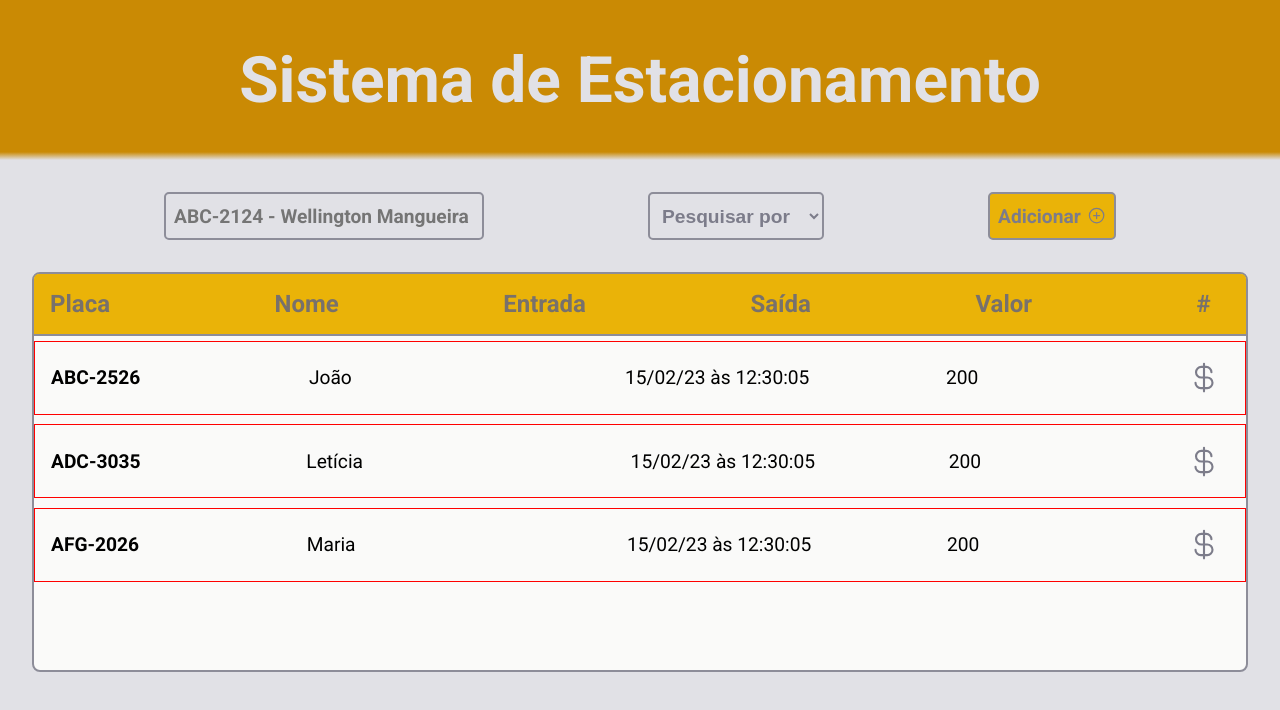
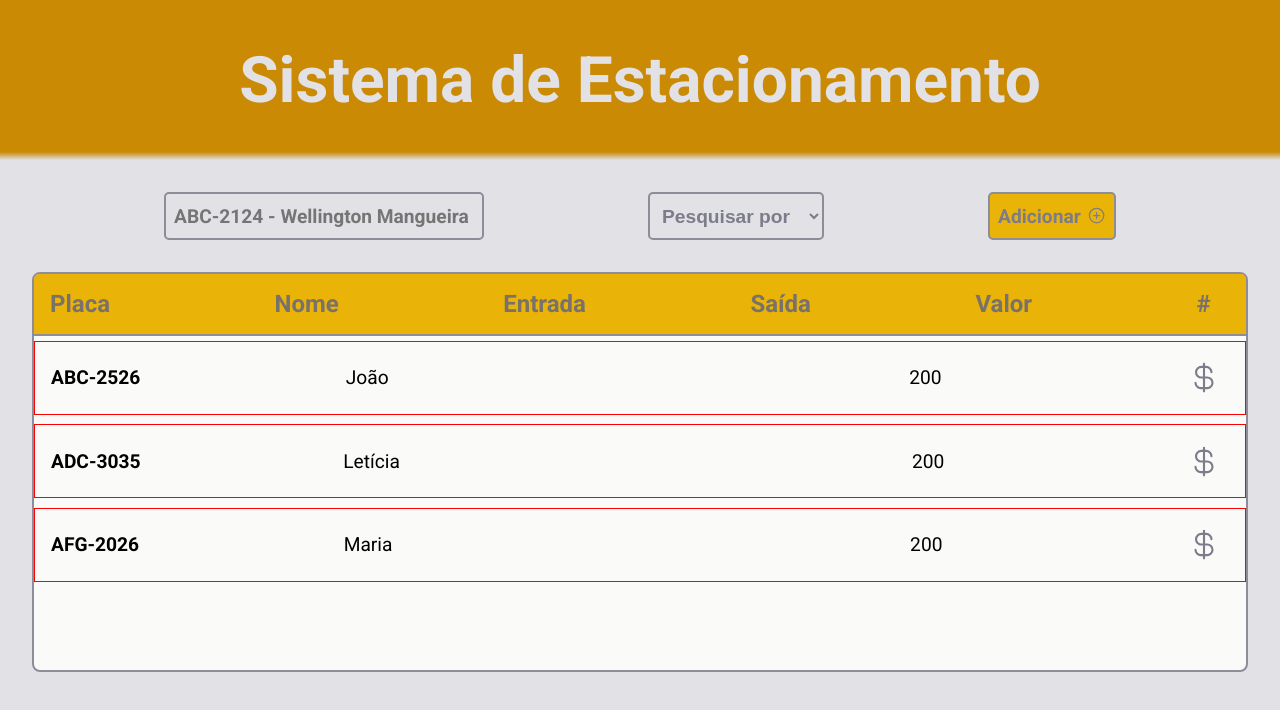
Before and after one commit to leticea/parking-system-react, a React (Vite) app: page / in a window 1280 px wide. Shown: the top 710 px of the page. Built offline with nearby package versions, Linux system fonts and the light colour scheme.

Commit message:
editando a data

```diff
--- a/src/components/RegisteredVehicle.tsx
+++ b/src/components/RegisteredVehicle.tsx
@@ -2,26 +2,37 @@ import { CurrencyDollar } from "phosphor-react";
 import { VehiclesProps } from "./HomeContainer";
 import styles from "./RegisteredVehicle.module.css";
 
+import ptBR from "date-fns/locale/pt-BR";
+import { format } from "date-fns";
 
 interface VehicleProps {
   vehicle: VehiclesProps;
 }
 
 export function RegisteredVehicle({ vehicle }: VehicleProps) {
-  console.log(vehicle)
+  console.log(vehicle);
 
-  const {id, plate, name, entrance, exit, money} = vehicle;
+  const { id, plate, name, entrance, exit, money } = vehicle;
+
+  const entranceDateFormatted = format(entrance, "d 'de' LLLL 'às' HH:mm'h'", {
+    locale: ptBR,
+  });
+  const exitDateFormatted = format(exit, "d 'de' LLLL 'às' HH:mm'h'", {
+    locale: ptBR,
+  });
 
   return (
     <div className={styles.dataContainer}>
       <strong>{plate}</strong>
       <p>{name}</p>
-      <time title="15 de fevereiro de 2023" dateTime="2023-02-15 11:30:02">
-
-      </time>
-      <time title="15 de fevereiro de 2023" dateTime="2023-02-15 12:30:01">
-        15/02/23 às 12:30:05
-      </time>
+      <time
+        title={entranceDateFormatted}
+        dateTime={entrance.toISOString()}
+      ></time>
+      <time
+        title={exitDateFormatted}
+        dateTime={exit.toISOString()}
+      ></time>
       <span>{money}</span>
       <button type="submit" title="Pagar">
         <CurrencyDollar size={35} />
```
